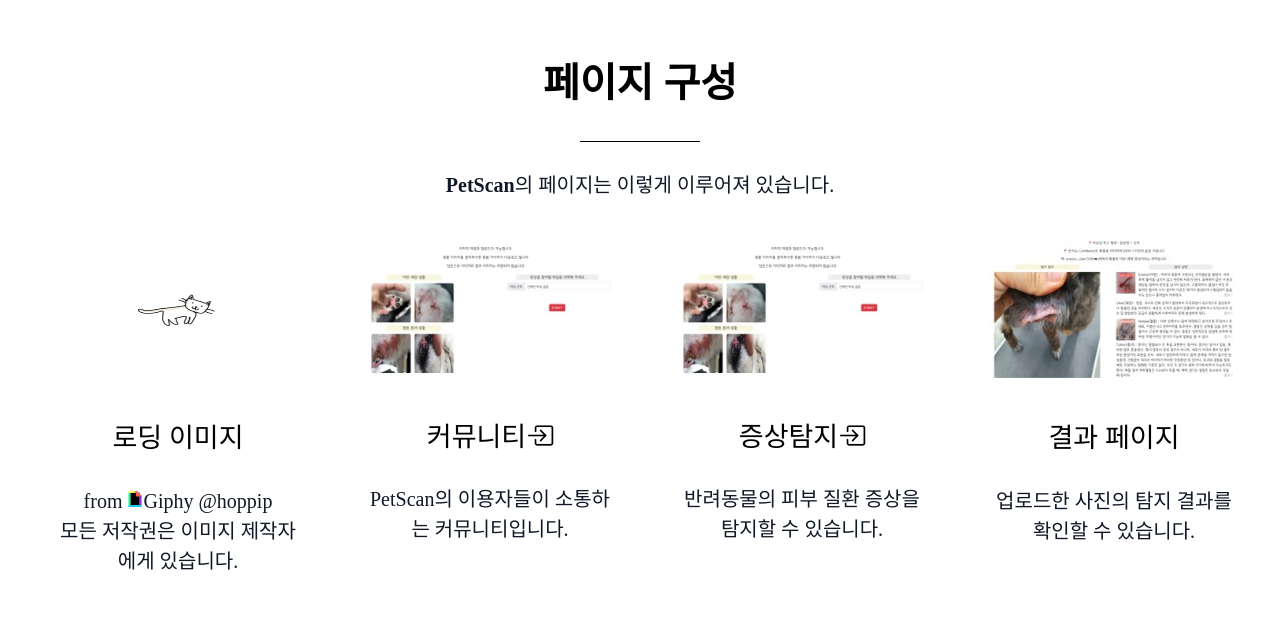
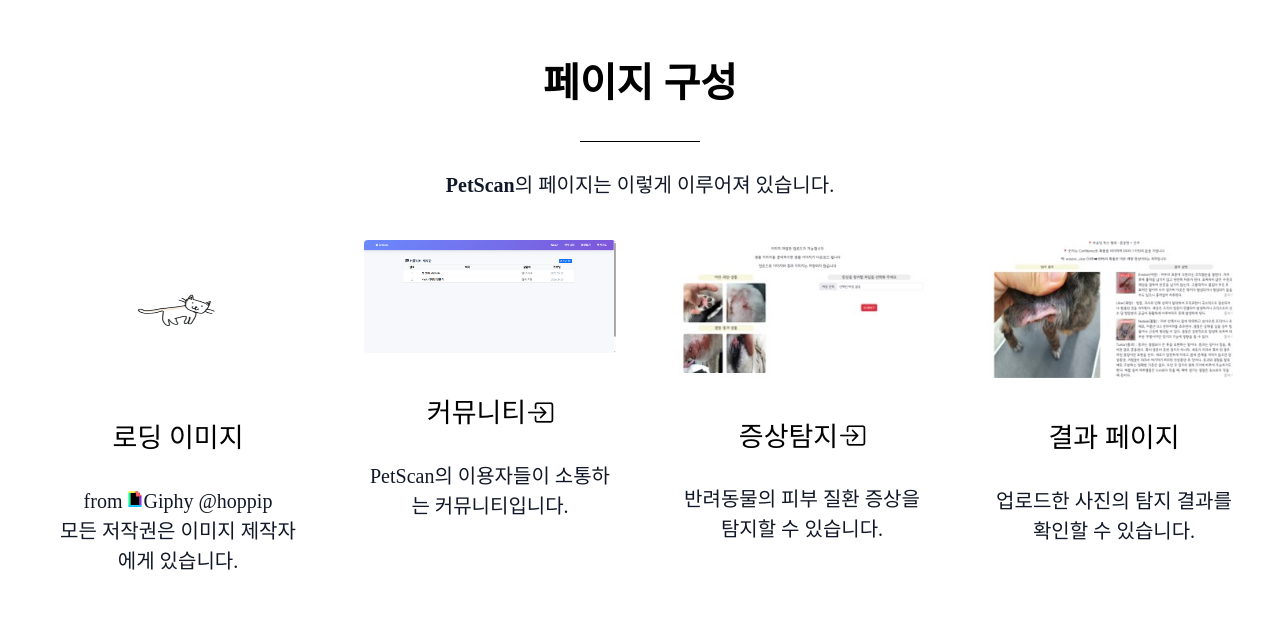
Before and after one commit to AI-7-Team/Petclinic, a Flask app: page / in a window 1280 px wide. Shown: the part 2270-2887 px from the top of the page. Run offline with Flask 2, Linux system fonts and the light colour scheme; some libraries are stand-ins or nearby versions; some web fonts are replaced.

Commit message:
커뮤니티 사진 수정

```diff
--- a/templates/about.html
+++ b/templates/about.html
@@ -118,7 +118,7 @@
 
                 </div>
                 <div class="col-3 col-12-medium">
-                    <span class="image fit three-image"><img src="/static/images/detect_page.jpeg" alt=""></span>
+                    <span class="image fit three-image"><img src="/static/images/community.png" alt=""></span>
                     <h3>커뮤니티<a href="community" class="button"><i class="bi bi-box-arrow-in-right"></i></a></h3>
                     <p>PetScan의 이용자들이 소통하는 커뮤니티입니다.</p>
 
```
Also changed, not shown: static/images/community.png (added).
